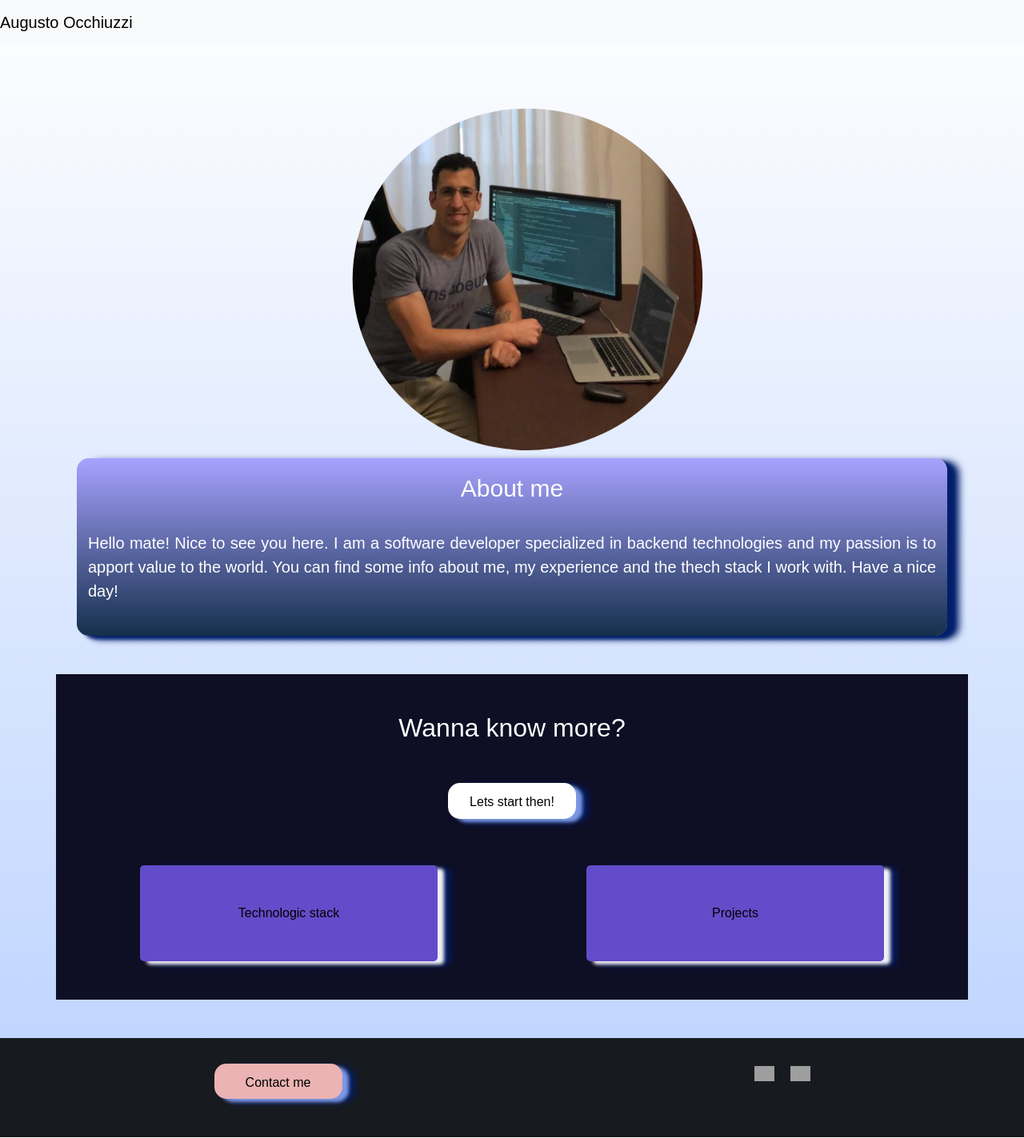
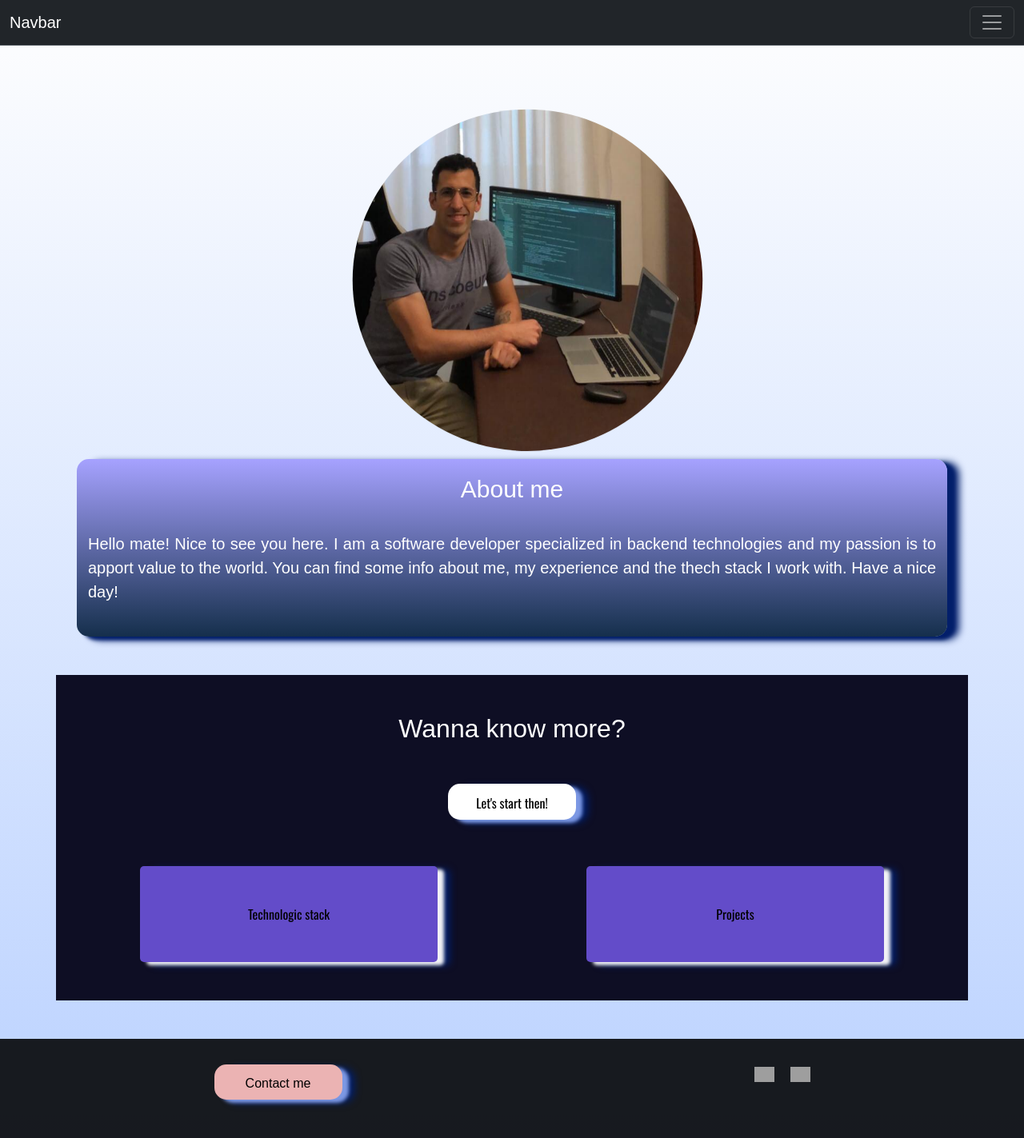
Before and after one commit to augustoocch/augustoocc-personalweb, a React (Vite) app: page / in a window 1280 px wide. Shown: the whole page at 80% size. Built offline with nearby package versions, Linux system fonts and the light colour scheme; grey boxes are pictures that could not be loaded.

Commit message:
Edited NAV

```diff
--- a/index.html
+++ b/index.html
@@ -4,6 +4,11 @@
     <meta charset="UTF-8" />
     <link rel="icon" type="image/svg+xml" href="/vite.svg" />
     <meta name="viewport" content="width=device-width, initial-scale=1.0" />
+
+    <!--FONT-->
+    <link rel="preconnect" href="https://fonts.googleapis.com">
+    <link rel="preconnect" href="https://fonts.gstatic.com" crossorigin>
+    <link href="https://fonts.googleapis.com/css2?family=Oswald&display=swap" rel="stylesheet">
 
     <!--AOS-->
     <link rel="stylesheet" href="https://unpkg.com/aos@next/dist/aos.css" />
--- a/src/assets/styles/index.css
+++ b/src/assets/styles/index.css
@@ -39,7 +39,7 @@ ul>li {
 
 .navlink {
   text-decoration: none; /* Remove the underline */
-  color: black; /* Set the color you want */
+  color: black;
 }
 
 /* TEXTS ------------------------------------------------------------------------------------------------*/
--- a/src/assets/styles/landing.css
+++ b/src/assets/styles/landing.css
@@ -53,6 +53,7 @@
   }
 
   .subtitle-container p {
+    font-family: 'Oswald', sans-serif;
     width: 10em;
     height: 2.8em;
     background-color: rgb(255, 255, 255);
@@ -62,3 +63,10 @@
     box-shadow:  8px 4px 4px rgb(124, 152, 228), 15px 4px 10px rgb(3, 31, 107);
 
   }
+
+  .navlink button {
+    height: 100%;
+    width: 100%;
+    font-family: 'Oswald', sans-serif;
+
+  }
--- a/src/components/landingPage/Landing.jsx
+++ b/src/components/landingPage/Landing.jsx
@@ -30,7 +30,7 @@ function Landing() {
 
             <BlueLayout
                 titleLayout ="Wanna know more?"
-                subtitleLayout ="Lets start then!"
+                subtitleLayout ="Let's start then!"
                 text1 ="Technologic stack"
                 text2 ="Projects"
                 destination1 = "/technology"
--- a/src/components/layouts/Foother.jsx
+++ b/src/components/layouts/Foother.jsx
@@ -1,4 +1,5 @@
 import React, { useState, useEffect, useRef } from 'react';
+import { NavLink } from 'react-router-dom';
 
 function Footer() {
 
@@ -6,15 +7,17 @@ function Footer() {
 
     <footer className="foot">
         <div className= "d-flex justify-content-around">
-            <div className='contact-p d-flex justify-content-center'>
-                <p className=" bg-slate-300">Contact me</p>
-            </div>
+            <NavLink className="navlink" to="/contact">
+                <div className='contact-p d-flex justify-content-center'>
+                    <p className=" bg-slate-300">Contact me</p>
+                </div>
+            </NavLink>
             <div className="flex-item">
                 <a href="https://www.instagram.com/augustoocchiuzzi/" target="_BLANK" >
                     <img className="imagenInsta mr-5" alt="Instagram" src="https://www.pngkit.com/png/full/85-856104_new-instagram-logo-transparent-related-keywords-logo-instagram.png"/>
                 </a>
 
-                <a href="https://www.linkedin.com/in/augusto-occhiuzzi-b06640160/" target="_BLANK" >
+                <a href="https://www.linkedin.com/in/augusto-occhiuzzi-developer/" target="_BLANK" >
                     <img className="imagenLinkedin"alt="LinkedIn" src="https://cdn.worldvectorlogo.com/logos/linkedin-icon-2.svg"/>
                 </a>
             </div>
--- a/src/components/layouts/Header.jsx
+++ b/src/components/layouts/Header.jsx
@@ -3,30 +3,22 @@ import { NavLink } from "react-router-dom";
 function Header() {
 
     return(
-        <nav className="navbar navbar-expand-lg navbar-light bg-light">
-            <NavLink className="navlink" to="/">
-                <a className="navbar-brand">Augusto Occhiuzzi</a>
-            </NavLink>
-            <button className="navbar-toggler" type="button" data-toggle="collapse" data-target="#navbarNav" aria-controls="navbarNav" aria-expanded="false" aria-label="Toggle navigation">
-                <span className="navbar-toggler-icon"></span>
+    <nav class="navbar bg-dark border-bottom border-body" data-bs-theme="dark">
+        <div class="container-fluid">
+            <a class="navbar-brand" href="#">Navbar</a>
+            <button class="navbar-toggler" type="button" data-bs-toggle="collapse" data-bs-target="#navbarNavAltMarkup" aria-controls="navbarNavAltMarkup" aria-expanded="false" aria-label="Toggle navigation">
+            <span class="navbar-toggler-icon"></span>
             </button>
-            <div className="collapse navbar-collapse" id="navbarNav">
-                <ul className="navbar-nav">
-                <li className="nav-item">
-                    <a className="nav-link mr-4" href="../index.html">Home</a>
-                </li>
-                <li className="nav-item active">
-                    <a className="nav-link mr-4" href="proyectos.html">Projects</a>
-                </li>
-                <li className="nav-item">
-                    <a className="nav-link mr-4" href="experiencia.html">Experience</a>
-                </li>
-                <li className="nav-item">
-                    <a className="nav-link mr-4" href="contact.html">Contact</a>
-                </li>
-                </ul>
+            <div class="collapse navbar-collapse" id="navbarNavAltMarkup">
+            <div class="navbar-nav">
+                <a class="nav-link active" aria-current="page" href="#">Home</a>
+                <a class="nav-link" href="#">Features</a>
+                <a class="nav-link" href="#">Pricing</a>
+                <a class="nav-link disabled" aria-disabled="true">Disabled</a>
             </div>
-        </nav>
+            </div>
+        </div>
+    </nav>
     )
 
 }
```
